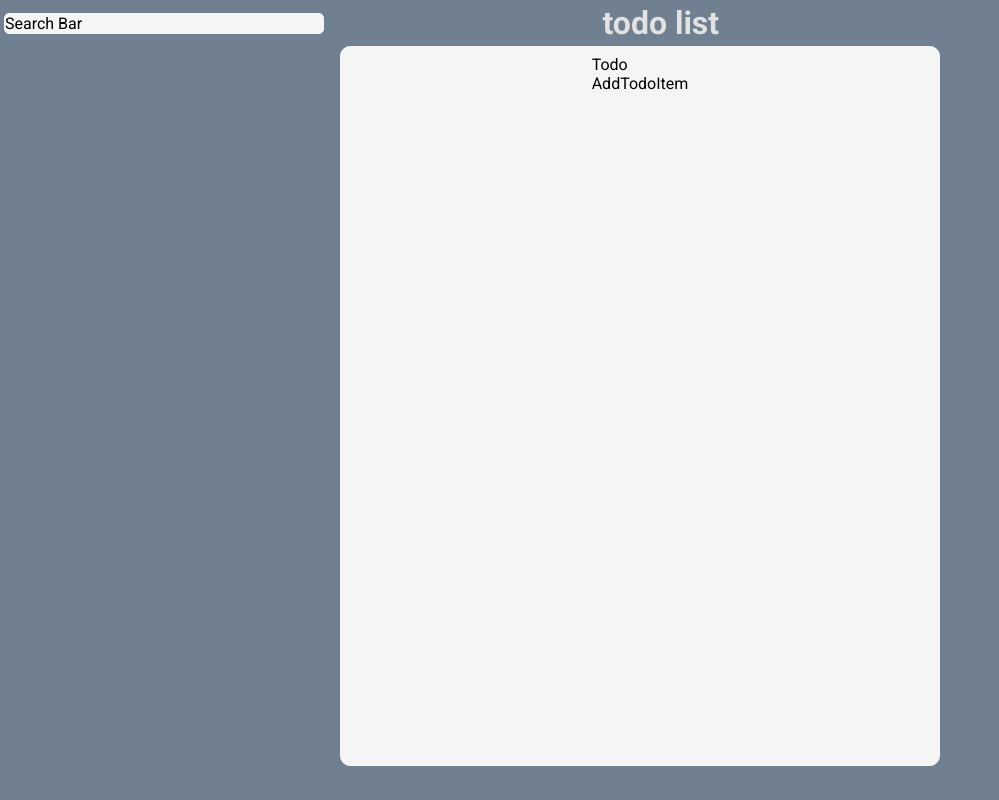
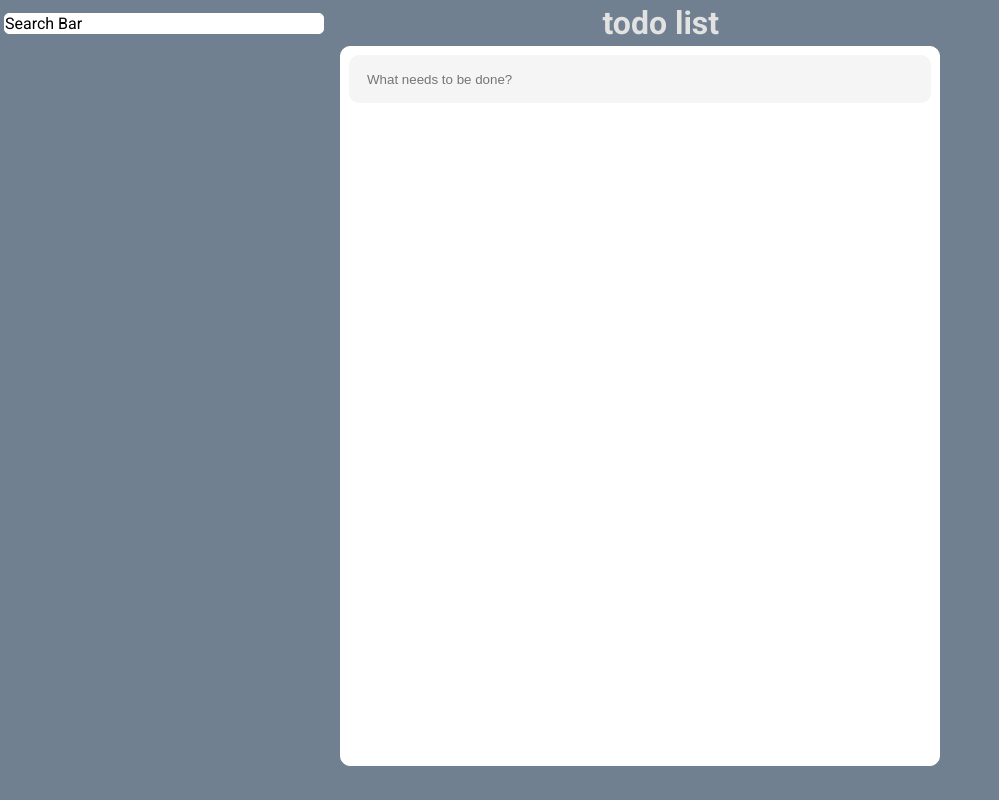
Before and after one commit to alexxbull/todo-app, a React (Create React App) app: page / in a window 1280 px wide. Shown: the whole page, without its empty margins (0-999 px from the left). Built offline with nearby package versions, Linux system fonts and the light colour scheme.

Commit message:
implemented AddTodoItem component for adding tasks to list

```diff
--- a/src/components/TodoList/AddTodoItem/AddTodoItem.js
+++ b/src/components/TodoList/AddTodoItem/AddTodoItem.js
@@ -1,13 +1,31 @@
-import React from 'react'
+import React, { useState } from 'react'
 
 // styles
 import classes from './AddTodoItem.module.css'
 
 const AddTodoItem = props => {
+    const [task, setTask] = useState('')
+
+    const handleInput = event => setTask(event.target.value)
+
+    const handleSubmit = event => {
+        event.preventDefault()
+
+        console.log('new task', task)
+
+        if (task) {
+            props.tasks.push({
+                content: task,
+                done: false,
+            })
+            props.saveTasks()
+        }
+    }
+
     return (
-        <div className={classes.AddTodoItem}>
-            AddTodoItem
-        </div>
+        <form className={classes.AddTodoItem} onSubmit={handleSubmit}>
+            <input type="text" name="task" placeholder={'What needs to be done?'} onChange={handleInput} />
+        </form>
     )
 }
 
--- a/src/components/TodoList/AddTodoItem/AddTodoItem.module.css
+++ b/src/components/TodoList/AddTodoItem/AddTodoItem.module.css
@@ -1,3 +1,13 @@
 .AddTodoItem {
     display: flex;
+    height: 3rem;
+    width: 100%;
 }
+
+.AddTodoItem input {
+    border-radius: 10px;
+    border: 10px solid whitesmoke;
+    background: whitesmoke;
+    padding: 0 8px;
+    width: 100%;
+}
--- a/src/components/TodoList/TodoList.js
+++ b/src/components/TodoList/TodoList.js
@@ -13,9 +13,8 @@ const TodoList = props => {
             const jsonData = JSON.parse(localStorage.getItem('tasks'))
             const loadedTasks = []
 
-            for (const task of jsonData) {
+            for (const task of jsonData)
                 loadedTasks.push(task)
-            }
 
             setTasks(loadedTasks)
         }
@@ -23,19 +22,22 @@ const TodoList = props => {
 
     const [tasks, setTasks] = useState([])
 
+    const saveTasks = () => localStorage.setItem('tasks', JSON.stringify(tasks))
+
     const todoItems = tasks.map(task => {
+        const date = new Date()
         return (
             <TodoItem
                 content={task.content}
                 done={task.done}
+                key={date.getTime()}
             />
         )
     })
 
     return (
         <div className={classes.TodoList}>
-            Todo
-            <AddTodoItem />
+            <AddTodoItem tasks={tasks} saveTasks={saveTasks} />
             {todoItems}
         </div>
     )
--- a/src/components/TodoList/TodoList.module.css
+++ b/src/components/TodoList/TodoList.module.css
@@ -1,4 +1,5 @@
 .TodoList {
     display: flex;
     flex-direction: column;
+    width: 100%;
 }
--- a/src/variables.css
+++ b/src/variables.css
@@ -1,4 +1,4 @@
 :root {
     --gray: slategray;
-    --white: whitesmoke;
+    --white: white;
 }
```
